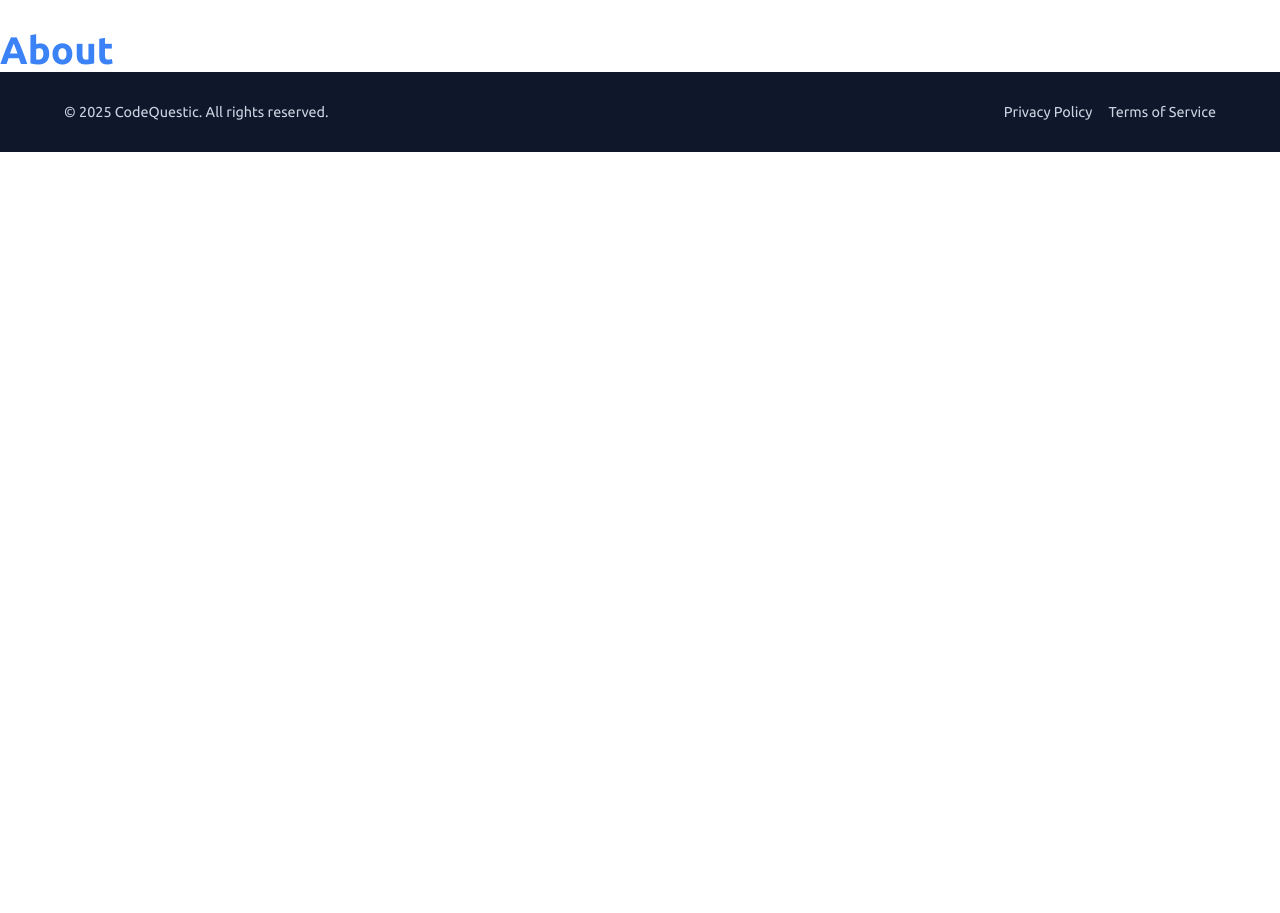
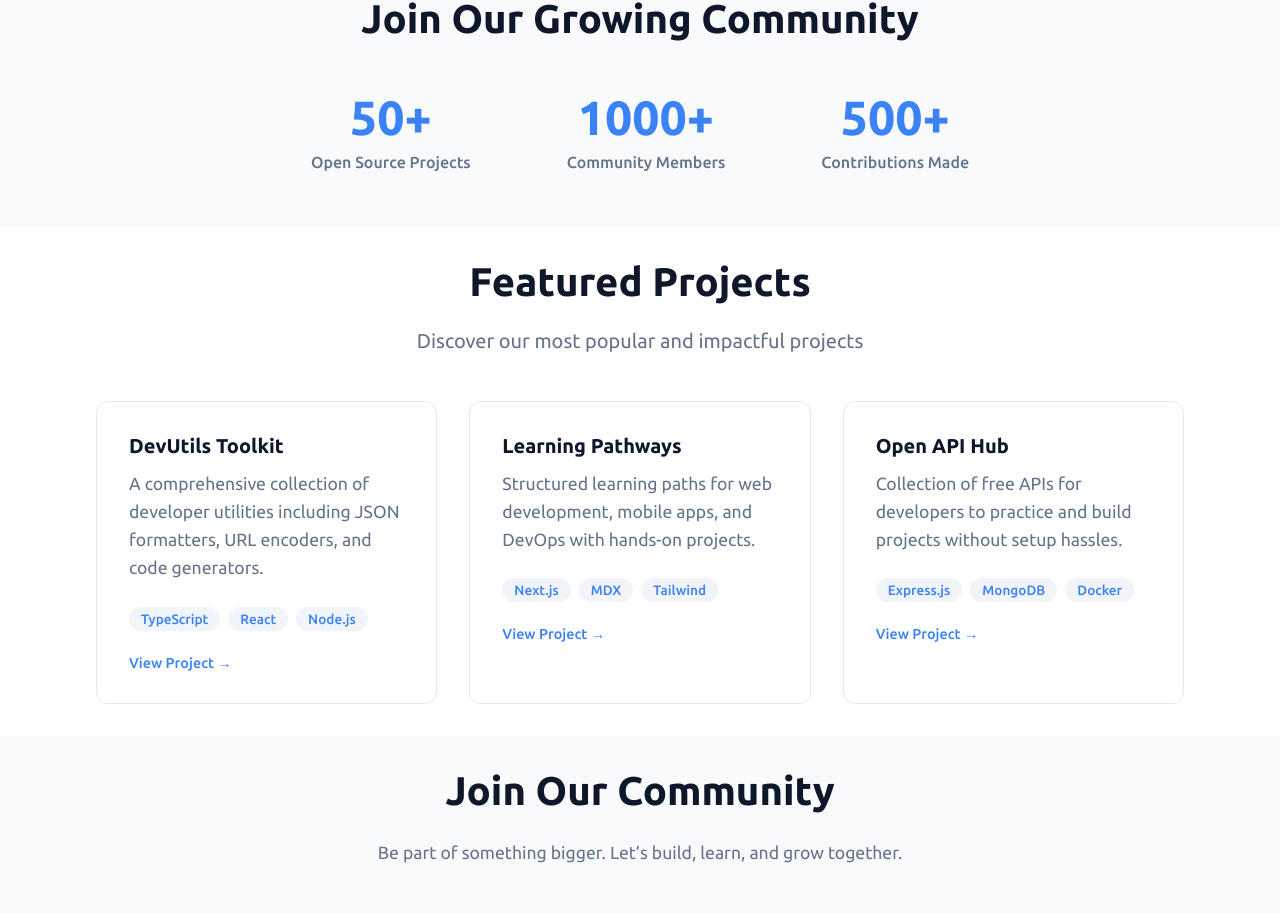
Before and after one commit to CodeQuestic/website, a Next.js app: page / in a window 1280 px wide. Shown: the part 612-1525 px from the top of the page. Before the commit the page ends 800 px from the top, so only its background shows below. Built offline with nearby package versions, Linux system fonts and the light colour scheme.

Commit message:
update home page

```diff
--- a/src/app/Home.module.scss
+++ b/src/app/Home.module.scss
@@ -76,3 +76,203 @@
     }
   }
 }
+
+.container {
+  max-width: 1200px;
+  margin: 0 auto;
+  padding: 0 1rem;
+
+  @include respond-to("md") {
+    padding: 0 2rem;
+  }
+}
+
+.sectionTitle {
+  font-size: 2rem;
+  font-weight: bold;
+  text-align: center;
+  margin-bottom: 1rem;
+  color: $text-dark-color;
+
+  @include respond-to("md") {
+    font-size: 2.5rem;
+    margin-bottom: 1.5rem;
+  }
+}
+
+.sectionSubtitle {
+  font-size: 1.1rem;
+  text-align: center;
+  color: $text-light-color;
+  margin-bottom: 2rem;
+  max-width: 600px;
+  margin-left: auto;
+  margin-right: auto;
+
+  @include respond-to("md") {
+    font-size: 1.25rem;
+    margin-bottom: 3rem;
+  }
+}
+
+.stats {
+  padding: $padding-all-1;
+  background-color: $base-alt-color;
+
+  @include respond-to("md") {
+    padding: $padding-left-right-4-top-bottom-2;
+  }
+
+  .statsGrid {
+    display: flex;
+    flex-direction: column;
+    align-items: center;
+    justify-content: center;
+    gap: 0.5rem;
+
+    @include respond-to("md") {
+      flex-direction: row;
+      gap: 3rem;
+    }
+
+    .statCard {
+      text-align: center;
+      padding: 0.5rem;
+
+      @include respond-to("md") {
+        padding: 1.5rem;
+      }
+
+      .statNumber {
+        font-size: 2.5rem;
+        font-weight: bold;
+        color: $primary-color;
+        margin-bottom: 0.5rem;
+
+        @include respond-to("md") {
+          font-size: 3rem;
+        }
+      }
+
+      .statLabel {
+        font-size: 0.9rem;
+        color: $text-light-color;
+        font-weight: 500;
+
+        @include respond-to("md") {
+          font-size: 1rem;
+        }
+      }
+    }
+  }
+}
+
+.projects {
+  padding: $padding-all-1;
+  background-color: $pure-white;
+
+  @include respond-to("md") {
+    padding: $padding-left-right-4-top-bottom-2;
+  }
+
+  .projectsGrid {
+    display: grid;
+    grid-template-columns: 1fr;
+    gap: 2rem;
+
+    @include respond-to("xl") {
+      grid-template-columns: repeat(3, 1fr);
+    }
+
+    .projectCard {
+      background: #ffffff;
+      border: 1px solid #e2e8f0;
+      border-radius: 12px;
+      padding: 2rem;
+      transition: all 0.3s ease;
+
+      &:hover {
+        transform: translateY(-2px);
+        box-shadow: 0 10px 25px rgba(0, 0, 0, 0.1);
+        border-color: $primary-color;
+      }
+
+      .projectName {
+        font-size: 1.25rem;
+        font-weight: bold;
+        margin-bottom: 0.75rem;
+        color: $text-dark-color;
+      }
+
+      .projectDescription {
+        color: $text-light-color;
+        margin-bottom: 1.5rem;
+        line-height: 1.6;
+      }
+
+      .projectTech {
+        display: flex;
+        flex-wrap: wrap;
+        gap: 0.5rem;
+        margin-bottom: 1.5rem;
+
+        .techTag {
+          background-color: #f1f5f9;
+          color: $primary-color;
+          padding: 0.25rem 0.75rem;
+          border-radius: 20px;
+          font-size: 0.85rem;
+          font-weight: 500;
+        }
+      }
+
+      .projectMeta {
+        display: flex;
+        justify-content: space-between;
+        align-items: center;
+
+        .projectLink {
+          color: $primary-color;
+          text-decoration: none;
+          font-weight: 500;
+          font-size: 0.9rem;
+
+          &:hover {
+            color: darken($primary-color, 10%);
+          }
+        }
+      }
+    }
+  }
+}
+
+.community {
+  padding: $padding-all-1;
+  background-color: $base-alt-color;
+  text-align: center;
+
+    @include respond-to("md") {
+    padding: $padding-left-right-4-top-bottom-2;
+  }
+
+  .communityDescription {
+    color: $text-light-color;
+    margin-bottom: 2rem;
+    max-width: 600px;
+    margin-left: auto;
+    margin-right: auto;
+    line-height: 1.7;
+
+    @include respond-to("md") {
+      font-size: 1.1rem;
+      margin-bottom: 3rem;
+    }
+  }
+
+  .communityActions {
+    display: flex;
+    justify-content: center;
+    gap: 1rem;
+    flex-wrap: wrap;
+  }
+}
--- a/src/app/page.tsx
+++ b/src/app/page.tsx
@@ -46,8 +46,79 @@ export default function Home() {
           </div>
         </div>
       </section>
-      <section className={styles.about}>
-        <h1>About</h1>
+
+      {/* Stats Section */}
+      <section className={styles.stats}>
+        <div className={styles.container}>
+          <h2 className={styles.sectionTitle}>
+            {siteContent?.home?.stats?.title}
+          </h2>
+          <div className={styles.statsGrid}>
+            {siteContent?.home?.stats?.items?.map((stat, index) => (
+              <div key={index} className={styles.statCard}>
+                <div className={styles.statNumber}>{stat.number}</div>
+                <div className={styles.statLabel}>{stat.label}</div>
+              </div>
+            ))}
+          </div>
+        </div>
+      </section>
+
+      {/* Featured Projects Section */}
+      <section className={styles.projects}>
+        <div className={styles.container}>
+          <h2 className={styles.sectionTitle}>
+            {siteContent?.home?.featured?.title}
+          </h2>
+          <p className={styles.sectionSubtitle}>
+            {siteContent?.home?.featured?.subtitle}
+          </p>
+          <div className={styles.projectsGrid}>
+            {siteContent?.home?.featured?.projects?.map((project, index) => (
+              <div key={index} className={styles.projectCard}>
+                <h3 className={styles.projectName}>{project.name}</h3>
+                <p className={styles.projectDescription}>
+                  {project.description}
+                </p>
+                <div className={styles.projectTech}>
+                  {project.tech?.map((tech, techIndex) => (
+                    <span key={techIndex} className={styles.techTag}>
+                      {tech}
+                    </span>
+                  ))}
+                </div>
+                <div className={styles.projectMeta}>
+                  <a href={project.href} className={styles.projectLink}>
+                    View Project →
+                  </a>
+                </div>
+              </div>
+            ))}
+          </div>
+        </div>
+      </section>
+
+      {/* Community Section */}
+      <section className={styles.community}>
+        <div className={styles.container}>
+          <h2 className={styles.sectionTitle}>
+            {siteContent?.home?.community?.title}
+          </h2>
+          <p className={styles.communityDescription}>
+            {siteContent?.home?.community?.description}
+          </p>
+          <div className={styles.communityActions}>
+            {siteContent?.home?.community?.actions?.map((action, index) => (
+              <Button
+                key={index}
+                href={action?.href}
+                styleType={action?.styleType}
+                text={action?.text}
+                type="button"
+              />
+            ))}
+          </div>
+        </div>
       </section>
     </>
   );
```
